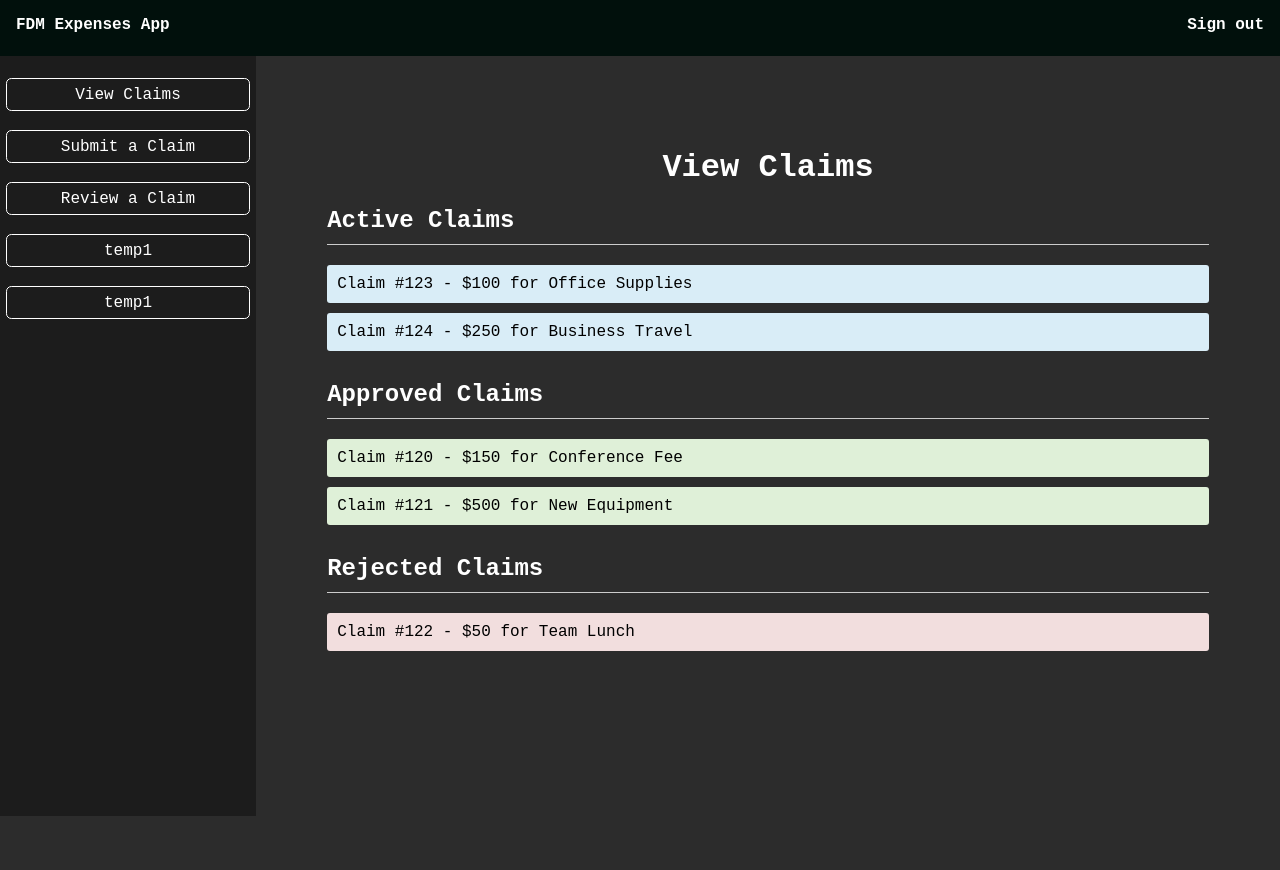
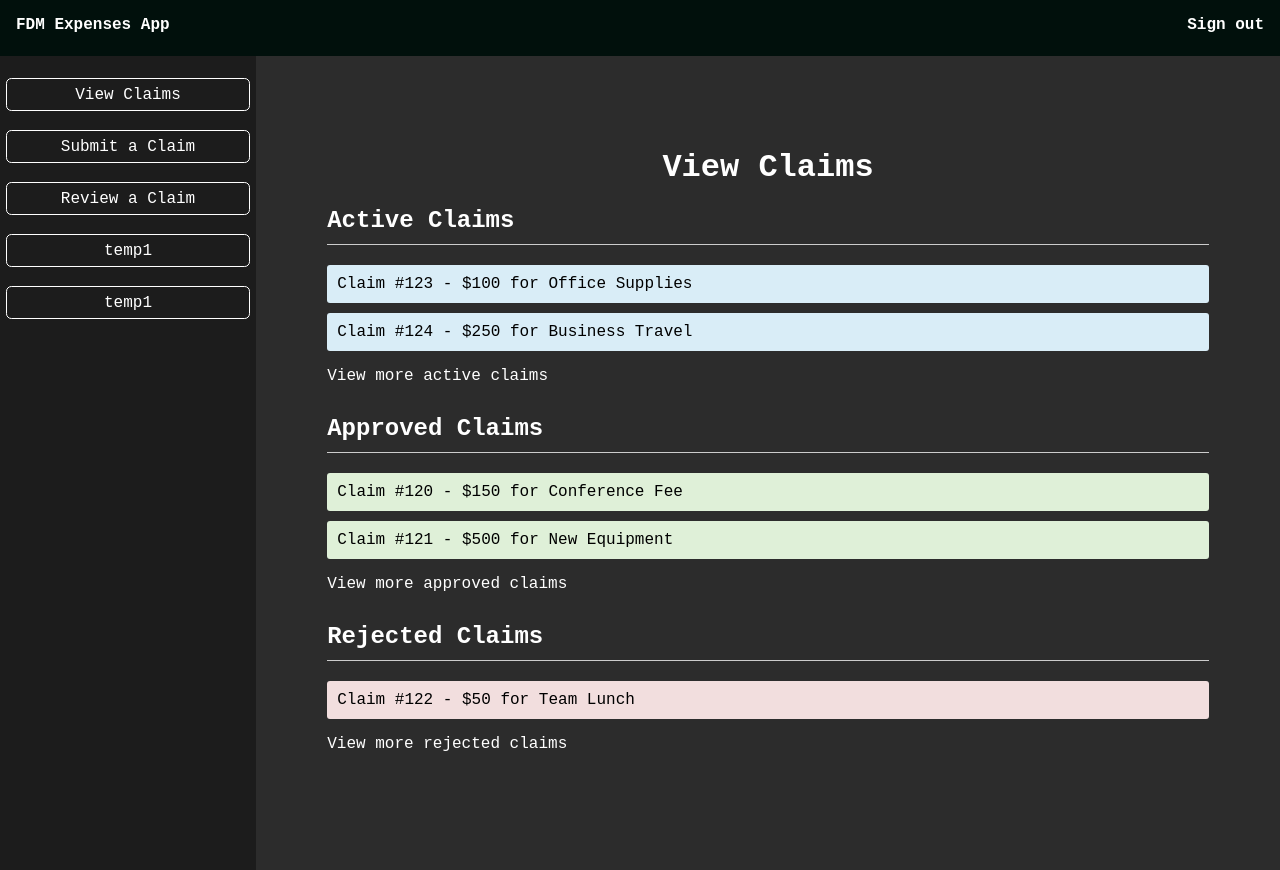
Before and after one commit to keerthanajn/ExpensesApp, a Next.js app: page /view in a window 1280 px wide. Before the commit the page ends 816 px from the top, so only its background shows below. Built offline with nearby package versions, Linux system fonts and the light colour scheme.

Commit message:
Update page.js

```diff
--- a/app/view/page.js
+++ b/app/view/page.js
@@ -22,6 +22,7 @@ export default function View(){
                         <li>Claim #123 - $100 for Office Supplies</li>
                         <li>Claim #124 - $250 for Business Travel</li>
                     </ul>
+                    <a href="active">View more active claims</a>
                 </div>
 
                 <div class="claims-section" id="approved-claims">
@@ -30,6 +31,7 @@ export default function View(){
                         <li>Claim #120 - $150 for Conference Fee</li>
                         <li>Claim #121 - $500 for New Equipment</li>
                     </ul>
+                    <a href="approved">View more approved claims</a>
                 </div>
 
                 <div class="claims-section" id="rejected-claims">
@@ -37,6 +39,7 @@ export default function View(){
                     <ul>
                         <li>Claim #122 - $50 for Team Lunch</li>
                     </ul>
+                    <a href="rejected">View more rejected claims</a>
                 </div>
             </div>
       </div>
```
